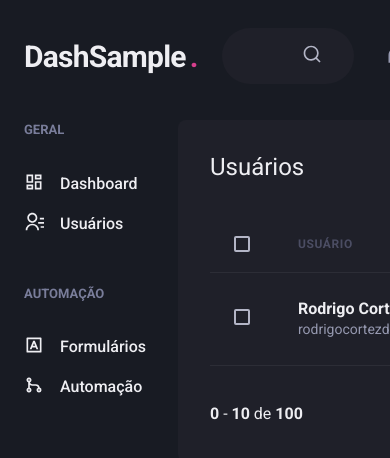
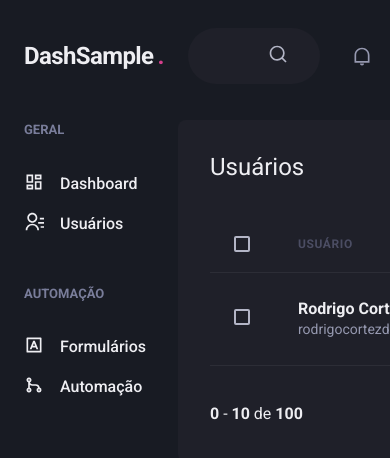
Before and after one commit to RodrigoCortezDev/DashSample, a Next.js app: page /users in a window 390 px wide. Shown: the top 458 px of the page. Built offline with nearby package versions, Linux system fonts and the light colour scheme.

Commit message:
Responsividade nos parametros

```diff
--- a/src/components/Header/Logo.tsx
+++ b/src/components/Header/Logo.tsx
@@ -2,7 +2,7 @@ import { Text } from '@chakra-ui/react';
 
 export default function Logo() {
 	return (
-		<Text fontSize="3xl" fontWeight="bold" letterSpacing="tight" w="64">
+		<Text fontSize={['2xl', '3xl']} fontWeight="bold" letterSpacing="tight" w="64">
 			DashSample
 			<Text as="span" ml="1" color="pink.500">
 				.
```
